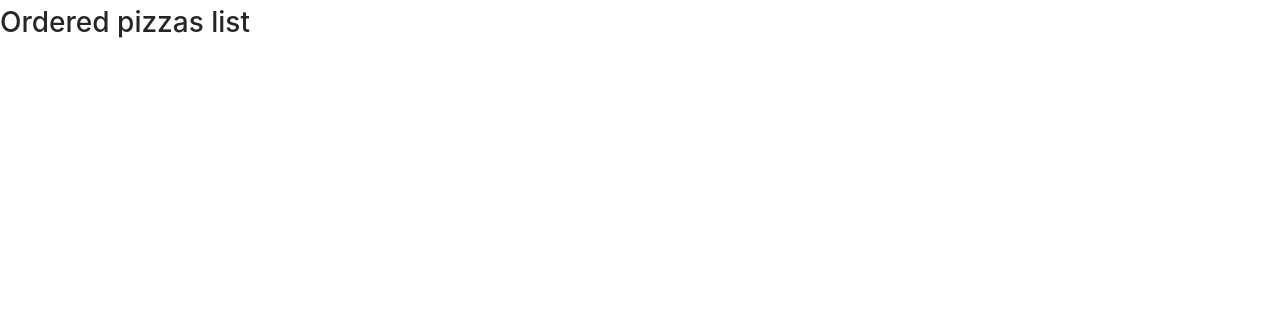
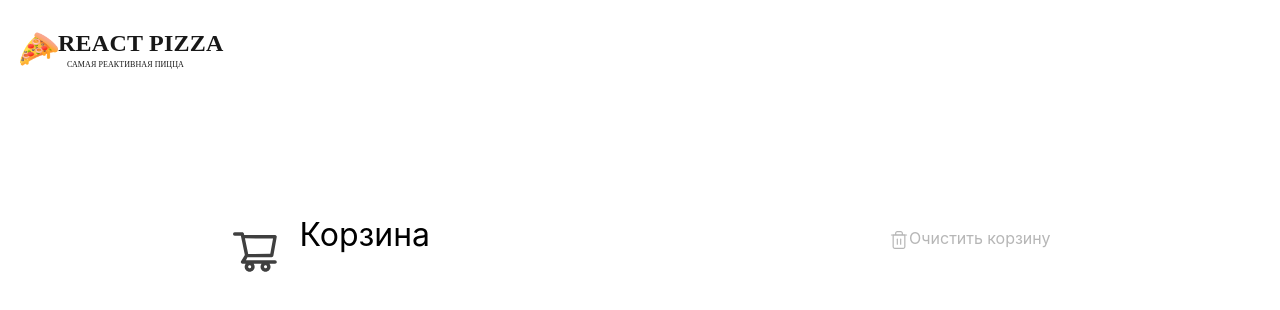
Before and after one commit to EditaTonoyan/ReactPizza, a React (Create React App) app: page /ordered in a window 1280 px wide. Shown: the top 310 px of the page. Built offline with nearby package versions, Linux system fonts and the light colour scheme.

Commit message:
reactPizza

```diff
--- a/package.json
+++ b/package.json
@@ -3,12 +3,13 @@
   "version": "0.1.0",
   "private": true,
   "dependencies": {
+    "@ant-design/icons": "^4.6.2",
     "@babel/core": "^7.14.6",
     "@babel/preset-env": "^7.14.7",
     "@testing-library/jest-dom": "^5.11.4",
     "@testing-library/react": "^11.1.0",
     "@testing-library/user-event": "^12.1.10",
-    "antd": "^4.16.6",
+    "antd": "^4.16.8",
     "axios": "^0.21.1",
     "intd": "^0.1.4",
     "react": "^17.0.2",
--- a/src/components/AllPizzas/index.jsx
+++ b/src/components/AllPizzas/index.jsx
@@ -1,3 +1,4 @@
+import {ShoppingCartOutlined} from '@ant-design/icons';
 import piceOfPizza from '../../assets/icons/piceOfPizza.png';
 import Menu from '../Menu';
 import PizzasList from '../PizzasList';
@@ -30,28 +31,44 @@ const AllPizzas = (props) => {
                     <img style={styles.PiceOfPizza} src={piceOfPizza} alt='icon' />
                     <h1 style={styles.H1}> REACT PIZZA</h1 >
                 </div>
-                <h4 style={styles.H4}>wde gregnerg ger gerg ergre</h4>
+                <h4 style={styles.H4}>sСамая реактивная пицца</h4>
 
             </div>
+
             <div style={styles.PriceAndCount}>
-                     <a style={styles.LinkRigth} href="http://localhost:3000/ordered">
+
+                <div  >
+                    <a style={styles.LinkLeft} href="http://localhost:3000/ordered">
                          {
                             (orderedPrcie !== 0)?
-                                (orderedPrcie) :  ""
+                            (
+                               orderedPrcie + ' ₽ |'
+
+                                    ) :  ""
+
+
                          }
 
+
                     </a>
+                </div>
 
-                        <div style={styles.VTLine}></div>
 
-                     <a  style={styles.LinkLeft}  href="http://localhost:3000/ordered">
+                <div>
+                        <a href="http://localhost:3000/ordered">< ShoppingCartOutlined style = {styles.ChartIcon}/></a>
+                 </div>
+                <div>
 
+
+                        <a   style={styles.LinkLeft}  href="http://localhost:3000/ordered">
                             {
                             (orderedCount !== 0)?
+
                                 (orderedCount) :  ""
                             }
+                    </a>
+                </div>
 
-                    </a>
             </div>
 
         </div>
--- a/src/components/OrderedList/index.jsx
+++ b/src/components/OrderedList/index.jsx
@@ -1,4 +1,10 @@
 import {  useSelector } from 'react-redux';
+import { styles } from '../../styles';
+import piceOfPizza from '../../assets/icons/piceOfPizza.png';
+import trash from '../../assets/icons/trash.svg';
+import {ShoppingCartOutlined} from '@ant-design/icons';
+
+
 
 const OrderedList = (props) => {
     const state = useSelector(state => state);
@@ -7,7 +13,29 @@ const OrderedList = (props) => {
 
     return(
         <div>
-            <h1>Ordered pizzas list</h1>
+            <div style={styles.Button}>
+                <div>
+                    <div style={styles.Row1}>
+                        <img style={styles.PiceOfPizza} src={piceOfPizza} alt='icon' />
+                        <h1 style={styles.H1}> REACT PIZZA</h1 >
+                    </div>
+                <h4 style={styles.H4}>Самая реактивная пицца</h4>
+                </div>
+            </div>
+
+            <div style={styles.Content}>
+                <div style={styles.OrderedDiv}>
+                    <ShoppingCartOutlined style={styles.Icon}/>
+                    <p style={styles.Chart}>Корзина</p>
+                </div>
+
+                <div  style={styles.OrderedDiv}>
+                    <img style={styles.IconTrash} src={trash} alt="trashImage" />
+                    <p style={styles.DeleteText}> Очистить корзину</p>
+                </div>
+            </div>
+
+
         </div>
     )
 }
--- a/src/styles.js
+++ b/src/styles.js
@@ -15,6 +15,8 @@ const Row1 = {
 
 }
 const PriceAndCount = {
+    display:'flex',
+    justifyContent:'center',
     border: '0 solid',
     padding: '5px 28px',
     borderRadius: '33px',
@@ -30,12 +32,9 @@ const Button = {
 const VTLine ={
     borderLeft: '2px solid rgba(251, 250, 247, 0.3)',
     height: '25px',
-    position:'absolute',
     left: '1247px',
     top:'34px'
 }
-
-
 
 const H1 = {
     display: 'flex',
@@ -59,7 +58,6 @@ const H1 = {
 
 const H4 = {
     fontSize: '8px',
-
     mozLetterSpacing: '0.01em',
     msLetterSpacing: '0.01em',
     position: 'absolute',
@@ -93,8 +91,6 @@ const Par = {
     letterSpacing: '0.01em',
 }
 
-
-
 const Price = {
     width: '89px',
     height: '27px',
@@ -107,7 +103,6 @@ const Price = {
     lineHeight: '27px',
     letterSpacing: '0.015em',
     color: '#000000',
-    // visibility: 'hidden',
 
 }
 const HrUnvisible = {
@@ -116,10 +111,7 @@ const HrUnvisible = {
 
 }
 
-
-
 const Container = {
-    // width: 280px;
     height: '85px',
     marginBottom: '12px',
     left: '112px',
@@ -145,7 +137,6 @@ const AddButton = {
     borderRadius: '30px',
 }
 
-
 const AddButton1 = {
     fontFamily: 'Proxima Nova',
     fontStyle: 'normal',
@@ -162,20 +153,66 @@ const AddButton1 = {
     borderRadius: '30px',
 }
 
-
 const Div = {
     display: 'flex',
     justifyContent: 'space-around',
 }
 
 const LinkRigth = {
-    marginRight:'30px',
-    color:'rgba(251, 250, 247, 0.8)'
+    marginRight:'7px',
+    color:'#fff',
+    cursor: 'pointer',
 }
+
 const LinkLeft = {
-    marginLeft:'31px',
-    color:'rgba(251, 250, 247, 0.8)'
+    marginTop:'7px',
+    color:'#fff',
+    cursor: 'pointer',
 
+}
+
+const ChartIcon ={
+    paddingTop:'3px',
+    color:'#fff',
+    fontSize:' 20px',
+}
+
+const Icon = {
+    fontSize:'50px',
+    marginRight: '20px',
+    color: '#3F3F3F',
+
+}
+
+const IconTrash ={
+    width: '20px',
+    height: '20px',
+    marginTop:'20px'
+}
+
+const Chart = {
+    fontSize:'32px',
+    color:'#000000'
+}
+
+const DeleteText = {
+    fontSize:'16px',
+    lineheight: '19px',
+    color: '#B6B6B6',
+    marginTop:'16px'
+
+}
+
+
+const OrderedDiv ={
+    display:'flex',
+
+}
+
+const Content = {
+    display: 'flex',
+    justifyContent: 'space-around',
+    marginTop:'140px' ,
 }
 
 
@@ -196,5 +233,12 @@ export const styles = {
     LinkRigth:LinkRigth,
     LinkLeft:LinkLeft,
     VTLine:VTLine,
-    HrUnvisible:HrUnvisible
+    HrUnvisible:HrUnvisible.color,
+    ChartIcon:ChartIcon,
+    Icon:Icon,
+    Chart:Chart,
+    OrderedDiv:OrderedDiv,
+    Content:Content,
+    IconTrash:IconTrash,
+    DeleteText:DeleteText
 }
```
Also changed, not shown: src/store/reducers/pizzasListReducer.js (+4 -4 lines), src/assets/icons/trash.svg (added), 1 other file (tests, documents, lock files or other folders). Lines whose indentation alone changed are shown as unchanged.
